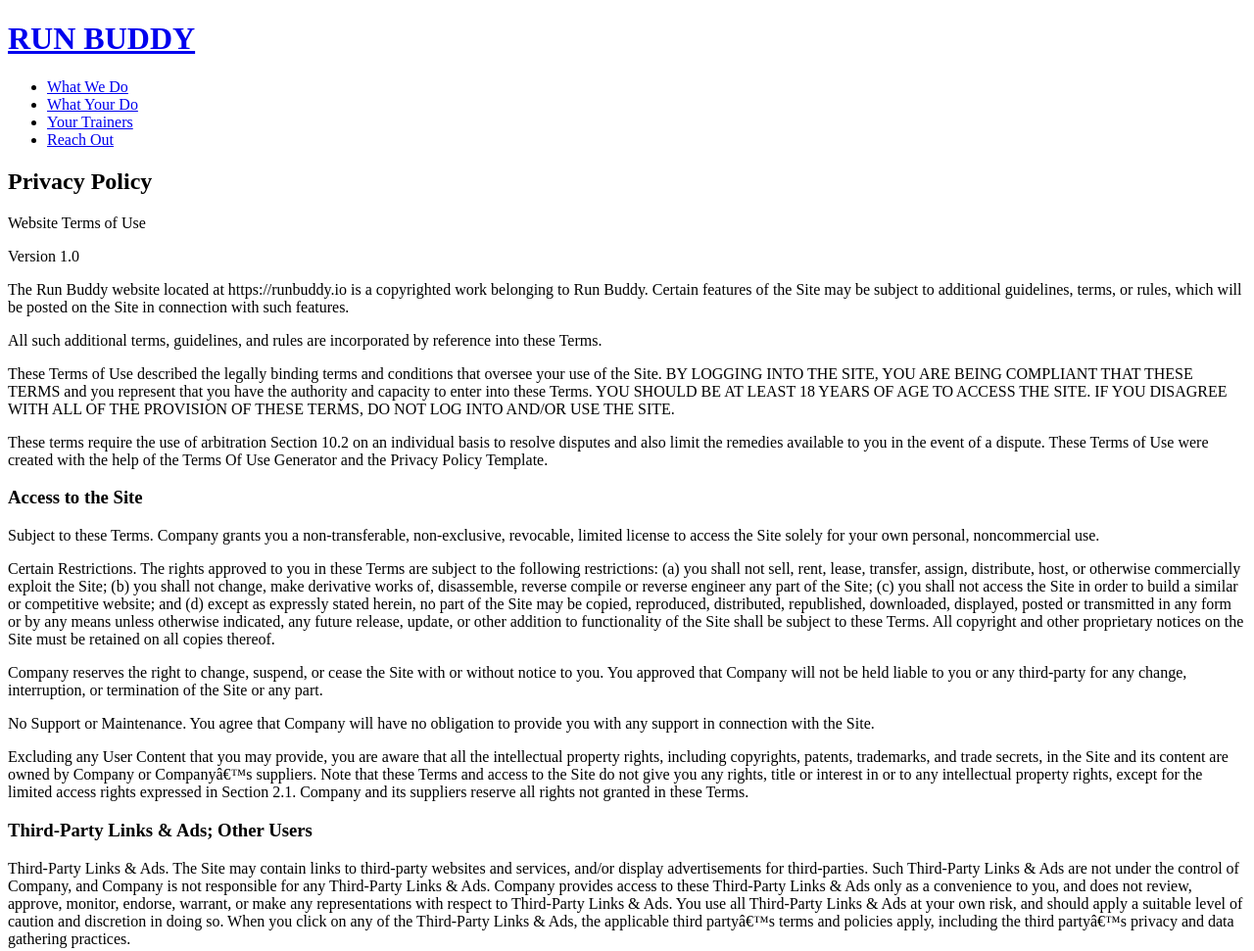
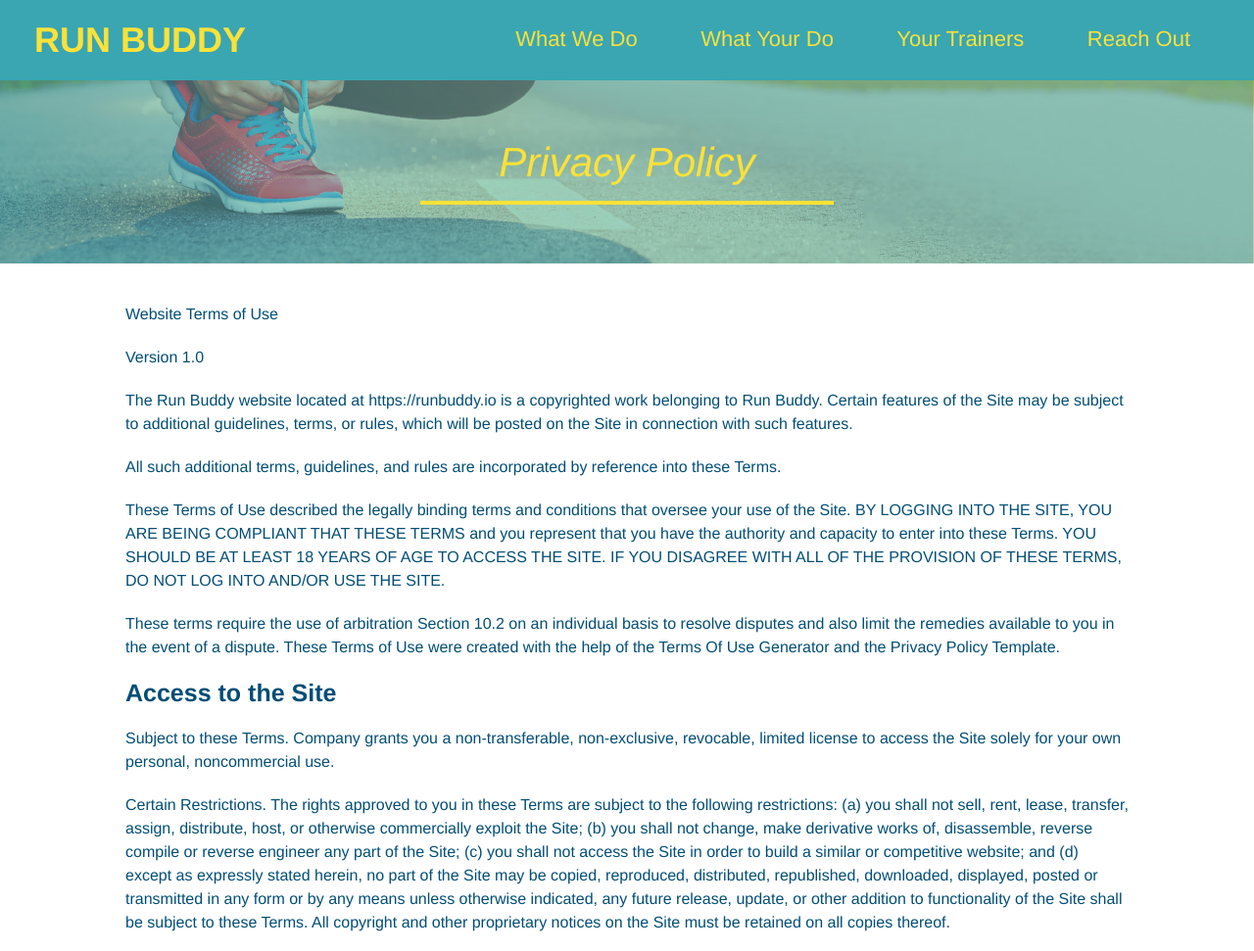
Before and after one commit to labchild/run-buddy, a plain HTML site: page privacy-policy.html in a window 1280 px wide. Shown: the top 971 px of the page at 98% size. Drawn offline with Linux system fonts and the light colour scheme.

Commit message:
privacy policy styled, finalized initial design for project

```diff
--- /dev/null
+++ b/assets/css/secondary-styles.css
@@ -0,0 +1,43 @@
+.hero {
+    background-position: bottom;
+    height: auto;
+    text-align: center;
+    margin-bottom: 40px;
+}
+
+.page-title {
+    color: #fce138;
+    display: inline-block;
+    border-bottom: 4px solid #fce138;
+    padding: 0 80px 15px;
+    font-weight: normal;
+    font-size: 42px;
+    font-style: italic;
+}
+
+/* main content style  */
+.secondary-content {
+    width: 80%;
+    margin: auto;
+    color: #024e76;
+}
+
+.secondary-content h3 {
+    font-size: 25px;
+    margin: 20px 0;
+}
+
+.secondary-content p {
+    font-size: 16px;
+    line-height: 1.5;
+    margin: 20px 0;
+}
+
+.secondary-content ul {
+    margin: 15px 20px;
+}
+
+.secondary-content ul li {
+    color: #39a6b2;
+    margin: 10px 0;
+}
--- a/privacy-policy.html
+++ b/privacy-policy.html
@@ -4,7 +4,8 @@
 <head>
     <meta charset="UTF-8">
     <title>Privacy Policy - Run Buddy</title>
-    <link type="stylesheet" href="assets/css/style.css" />
+    <link rel="stylesheet" href="./assets/css/style.css" />
+    <link rel="stylesheet" href="./assets/css/secondary-styles.css" />
 </head>
 
 <body>
```
Also changed, not shown: index.html (+1 -1 lines).
